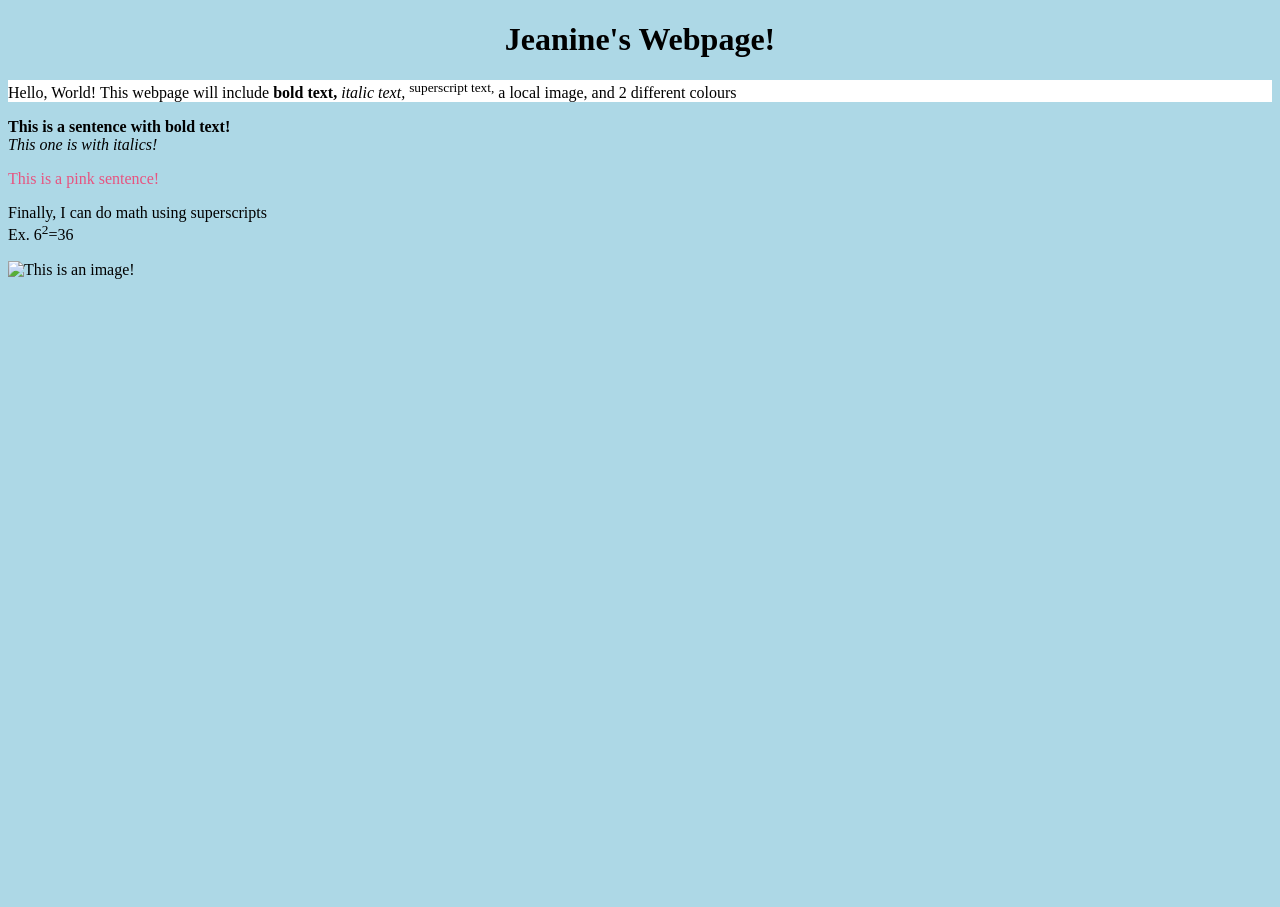
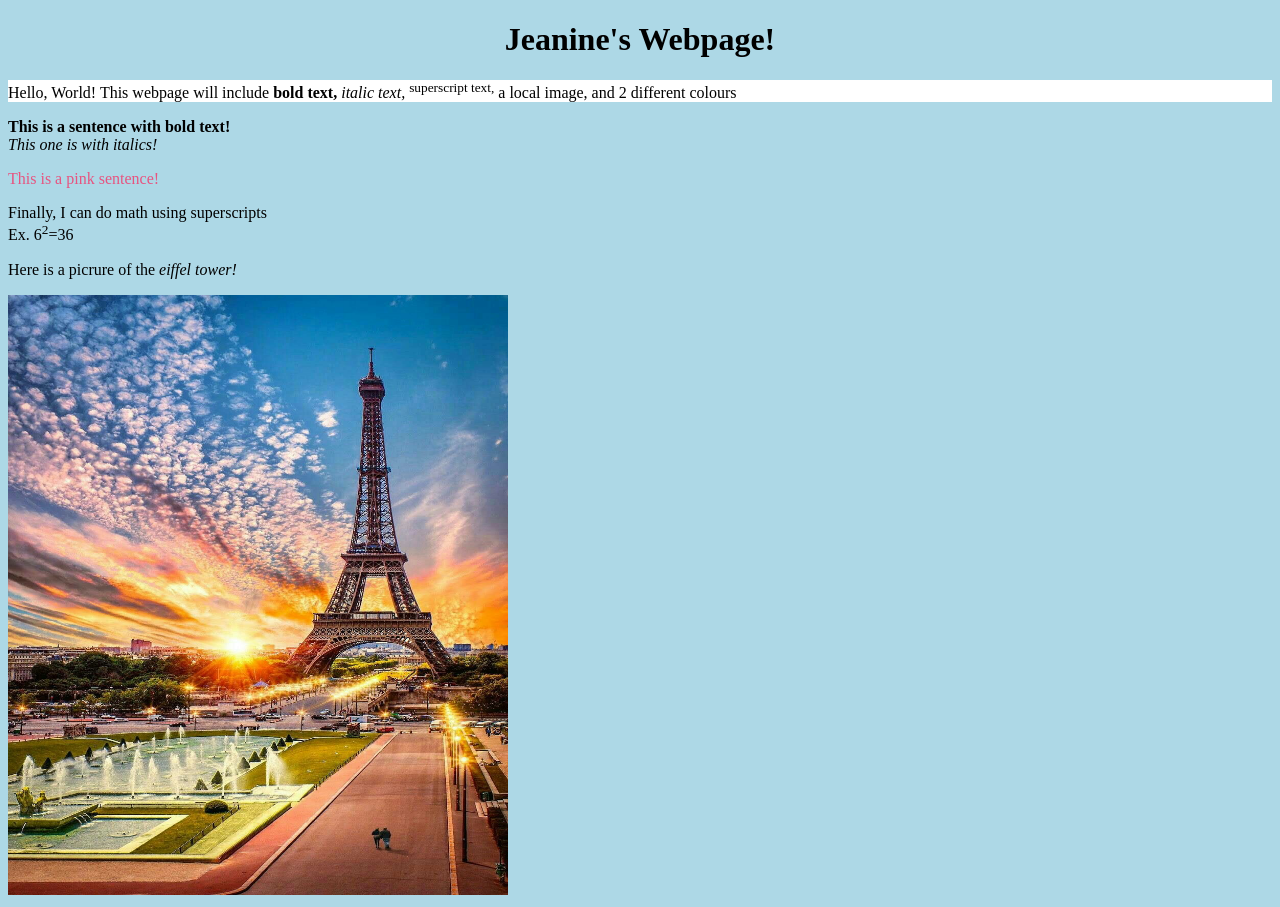
Before and after one commit to jeanine-baltazar/ICS2O-Unit0-06-HTML, a plain HTML site: page index.html in a window 1280 px wide. Before the commit the page ends 800 px from the top, so only its background shows below. Drawn offline with Linux system fonts and the light colour scheme.

Commit message:
removed ; from index.html code

```diff
--- a/index.html
+++ b/index.html
@@ -14,6 +14,7 @@
       <p><b>This is a sentence with bold text!</b><br><i>This one is with italics!</i></p>
       <p style="color:rgb(231, 84, 128)">This is a pink sentence!</p>
       <p>Finally, I can do math using superscripts<br> Ex. 6<sup>2</sup>=36</p>
-      <img src="./images/eiffel-tower.jpg;" alt="This is an image!" style="width:500px;height:600px;">
+      <p>Here is a picrure of the <i>eiffel tower!</i></p>
+      <img src="./images/eiffel-tower.jpg" alt="This is an image!" style="width:500px;height:600px;">
     </body>
 </html>
```
Also changed, not shown: index2.html (line endings or trailing spaces).
